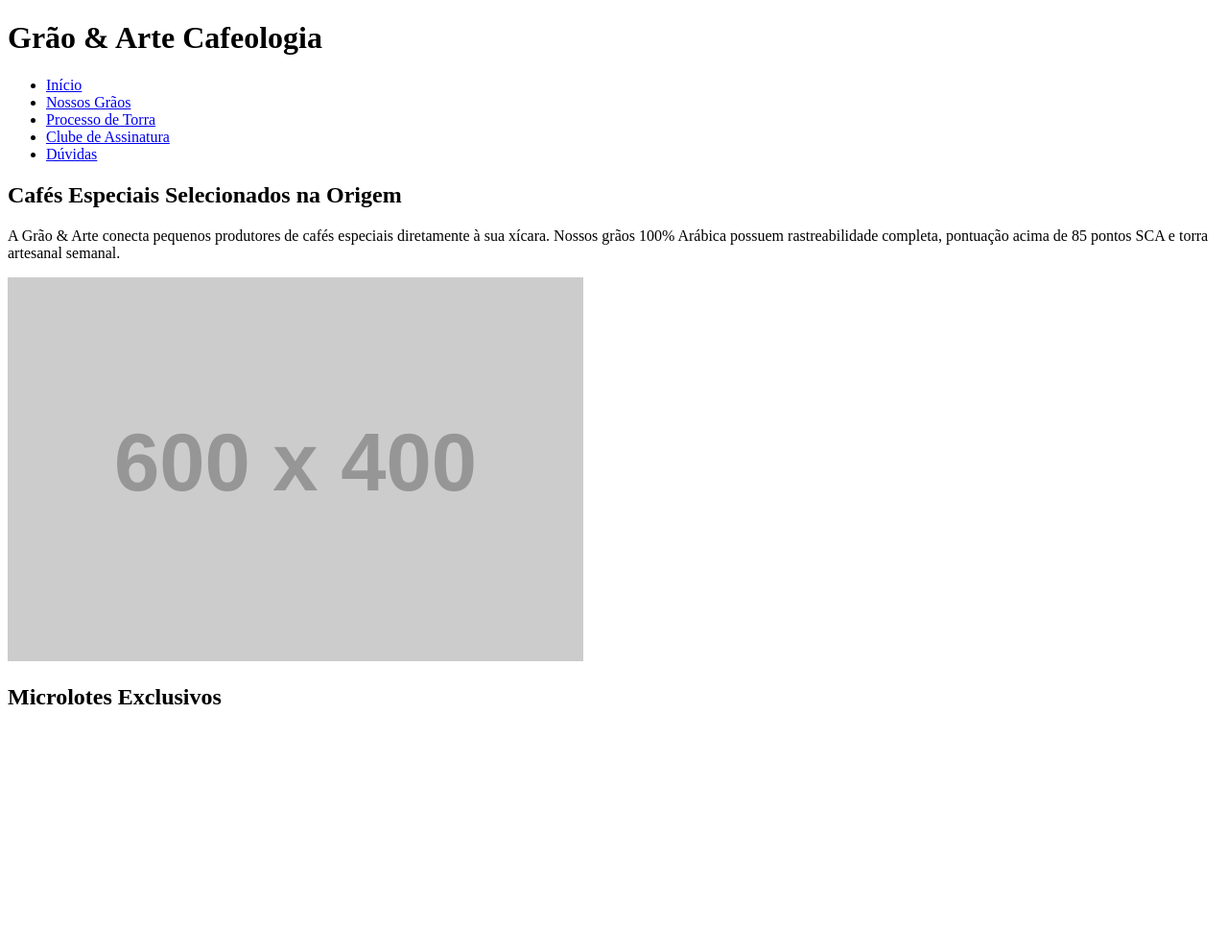
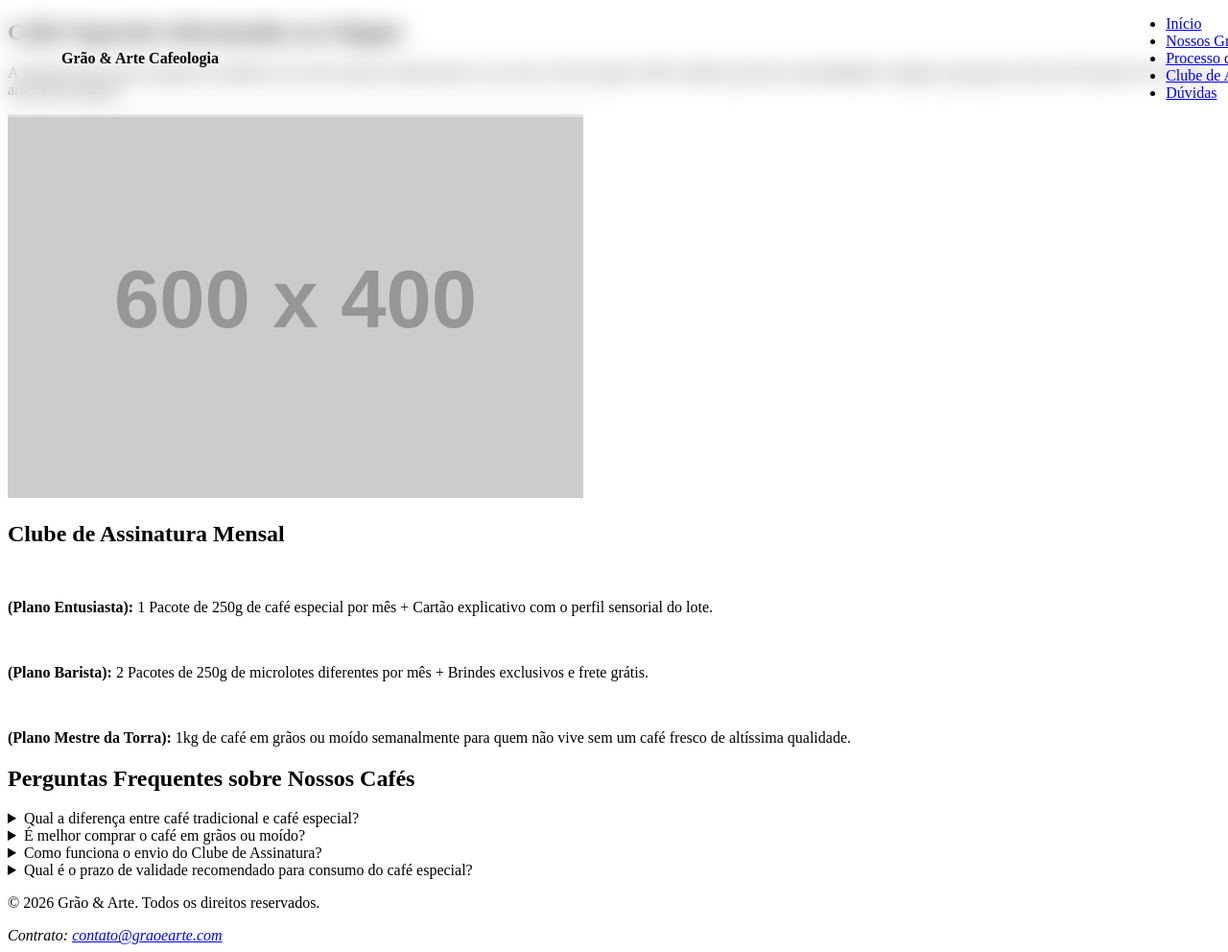
Before and after one commit to cauabarretto-netizen/grao_e_arte, a plain HTML site: page index.html in a window 1280 px wide. Shown: the whole page at 96% size. Before the commit the page ends 862 px from the top, so only its background shows below. Drawn offline with Linux system fonts and the light colour scheme; placeholder pictures from the web are drawn by us.

Commit message:
estruturação das restantes da seções e fazend o style

```diff
--- a/css/style.css
+++ b/css/style.css
@@ -0,0 +1,26 @@
+.header{
+    position: fixed;
+    top: 0;
+    left: 0;
+    width: 100%;
+    height: var(--header-height);
+    background-color: var(--color-bg-transparent);
+    border-bottom: 2px solid var(--color-border);
+
+    display: flex;     align-items: center;
+    justify-content: space-between;
+    padding: 0 5%;
+    z-index: 1000;
+    backdrop-filter: blur(12px);
+}
+
+.header__brand{
+    display: flex;
+    align-items: center;
+}
+
+.header__title{
+    font-size: var(--font-size-xl);
+    color: var(--color-primary);
+    font-weight: 700;
+}
--- a/index.html
+++ b/index.html
@@ -27,12 +27,12 @@
 
     <main>
 
-        <section id="inicio" class="section-ia">
-            <div class="section-ia__container">
+        <section id="inicio" class="section-cafe section-cafe--reverse">
+            <div class="section-cafe__container">
 
-                <article class="section-ia__content">
-                    <h2 class="section-ia__title">Cafés Especiais Selecionados na Origem</h2>
-                    <p class="section-ia__text">
+                <article class="section-cafe__content">
+                    <h2 class="section-cafe__title">Cafés Especiais Selecionados na Origem</h2>
+                    <p class="section-cafe__text">
                         A  Grão  &  Arte  conecta  pequenos  produtores  de  cafés  especiais  diretamente  à  sua
                         xícara. Nossos grãos 100% Arábica possuem rastreabilidade completa, pontuação acima de
                         85 pontos SCA e torra artesanal semanal.
@@ -49,50 +49,89 @@
             </div>
         </section>
 
-        <section id="graos" class="section-ia">
-            <div class="section-ia__container">
+        <section id="assinatura" class="section-cafe">
+            <div class="section-cafe__container">
 
-                <article class="section-ia__content">
-                    <h2 class="section-ia__title">Microlotes Exclusivos</h2>
+                <article class="section-cafe__content">
+                    <h2 class="section-cafe__title">Clube de Assinatura Mensal</h2>
 
-                    <aside class="section-ia__aside">
+                    <aside class="section-cafe__aside">
+                        <div class="card-image">
+                            <img src=""
+                            alt="" class="card-image__img">
+                        </div>
+                        <p class="section-cafe__text">
+                            <strong>(Plano Entusiasta):</strong> 1 Pacote de 250g de café especial por mês + Cartão explicativo
+                            com o perfil sensorial do lote.
+                        </p>
+                    </aside>
+
+                    <aside class="section-cafe__aside">
                         <div class="card-image">
                             <img src=""
                             alt="" class="card-image__img">
                         </div>
                         <p class="section-ia__text">
-
+                            <strong> (Plano  Barista):</strong> 2  Pacotes  de  250g  de  microlotes  diferentes  por  mês  +  Brindes
+                            exclusivos e frete grátis.
                         </p>
                     </aside>
 
-                    <aside class="section-ia__aside">
+                    <aside class="section-cafe__aside">
                         <div class="card-image">
                             <img src=""
                             alt="" class="card-image__img">
                         </div>
-                        <p class="section-ia__text">
-
+                        <p class="section-cafe__text">
+                             <strong>(Plano  Mestre  da  Torra):</strong>  1kg  de  café  em  grãos  ou  moído  semanalmente  para
+                            quem não vive sem um café fresco de altíssima qualidade.
                         </p>
                     </aside>
 
-                    <aside class="section-ia__aside">
-                        <div class="card-image">
-                            <img src=""
-                            alt="" class="card-image__img">
-                        </div>
-                        <p class="section-ia__text">
+        </section>
 
-                        </p>
-                    </aside>
+        <section id="faq" class="faq">
+            <h2 class="faq__title">Perguntas Frequentes sobre Nossos Cafés </h2>
+            <div class="faq__wrapper">
+                <details class="faq__item">
+                    <summary class="faq__summary">Qual a diferença entre café tradicional e café especial?
+                    </summary>
+                    <p class="faq__text">O café especial é composto por grãos 100% Arábica sem defeitos, avaliados pela
+Specialty  Coffee  Association  (SCA)  com  nota  acima  de  80  pontos,  oferecendo  sabores  e
+aromas naturais sem necessidade de torra queimada. </p>
+                </details>
 
+                <details class="faq__item">
+                    <summary class="faq__summary">É melhor comprar o café em grãos ou moído?</summary>
+                    <p class="faq__text"> Recomendamos comprar em grãos e moer imediatamente antes do preparo para
+preservar todos  os  óleos  essenciais  e  aromas. No  entanto,  enviamos moído  na  espessura
+ideal para o seu método caso prefira.</p>
+                </details>
 
+                <details class="faq__item">
+                    <summary class="faq__summary">Como funciona o envio do Clube de Assinatura?</summary>
+                    <p class="faq__text">As  torras  do  clube  ocorrem  toda  primeira  segunda-feira  do  mês.  Os  cafés  são
+embalados  e  despachados  em  até  24  horas  após  a  torra  para  garantirmos  o  máximo  de
+frescor. </p>
+                </details>
 
-                    <p class="section-ia__text">
+                <details class="faq__item">
+                    <summary class="faq__summary">Qual é o prazo de validade recomendado para consumo do café especial?</summary>
+                    <p class="faq__text">O café não estraga rapidamente, mas atinge seu ápice sensorial entre o 7º e o
+30º dia após a data da torra estampada no pacote.</p>
+                </details>
+            </div>
+        </section>
+    </main>
 
-                    </p>
-                </article>
-
-        </section>
+    <footer class="footer">
+        <div class="footer__section">
+            <p>&copy; 2026 Grão & Arte. Todos os direitos reservados.</p>
+        </div>
+        <div class="footer__section">
+            <address>Contrato: <a href="contato@graoearte.com">contato@graoearte.com</a></address>
+        </div>
+    </footer>
 
 
     </main>
```
